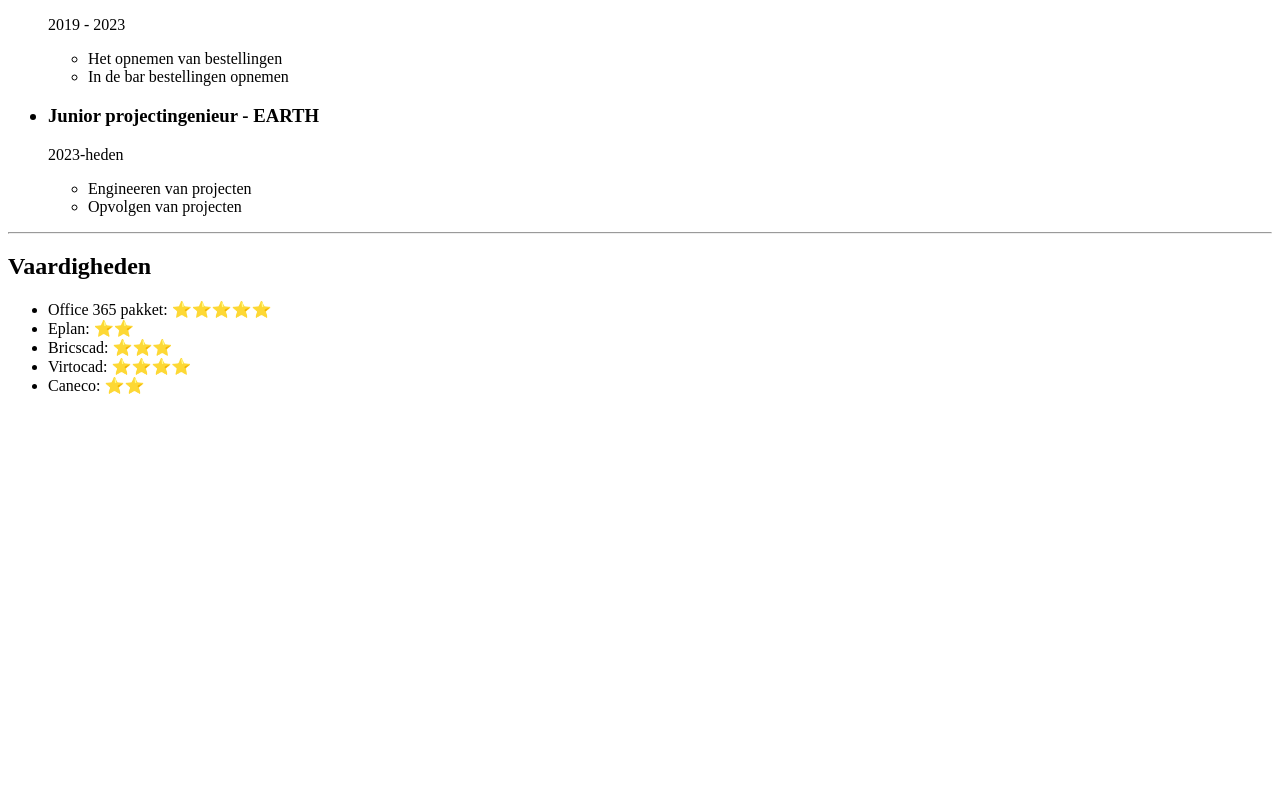
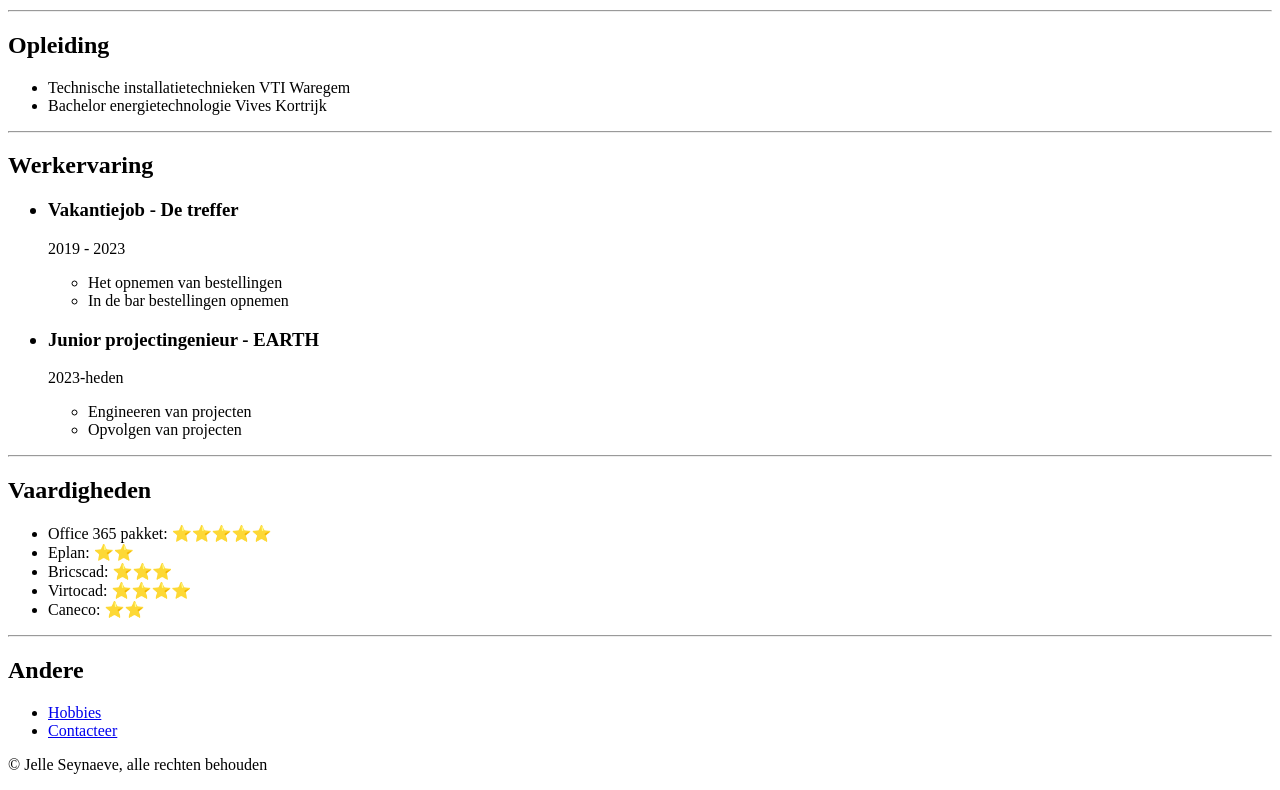
Before and after one commit to Jelle365/project4.4, a plain HTML site: page index.html in a window 1280 px wide. Shown: the part 375-1165 px from the top of the page. Before the commit the page ends 800 px from the top, so only its background shows below. Drawn offline with Linux system fonts and the light colour scheme.

Commit message:
Update index.html

```diff
--- a/index.html
+++ b/index.html
@@ -2,10 +2,12 @@
 <html lang="Nl">
 <head>
     <meta charset="UTF-8">
-    <h1>Jelle Seynaeve</h1>
+    <title>Samenvatting</title>
 </head>
 
 <body>
+    <h1>Jelle Seynaeve</h1>
+    <img src="./assets/foto.jpeg" alt = "foto" height="200">
     <h2>Samenvatting</h2>
     <p>Hallo, mijn naam is Jelle Seynaeve, ik werk voor Earth Harelbeke. Dit is een bedrijf die
         PV panelen plaats.
@@ -45,6 +47,18 @@
         <li>Virtocad: ⭐️⭐️⭐️⭐️</li>
         <li>Caneco: ⭐️⭐️</li>
     </ul>
+
+
+    <hr/>
+    <h2>Andere</h2>
+    <ul>
+        <li><a href = "./public/hobbies.html" >Hobbies</a></li>
+        <li><a href = "./public/contact.html">Contacteer</a></li>
+    </ul>
 </body>
 
+<footer>
+    <p>© Jelle Seynaeve, alle rechten behouden</p>
+</footer>
+
 </html>
```
